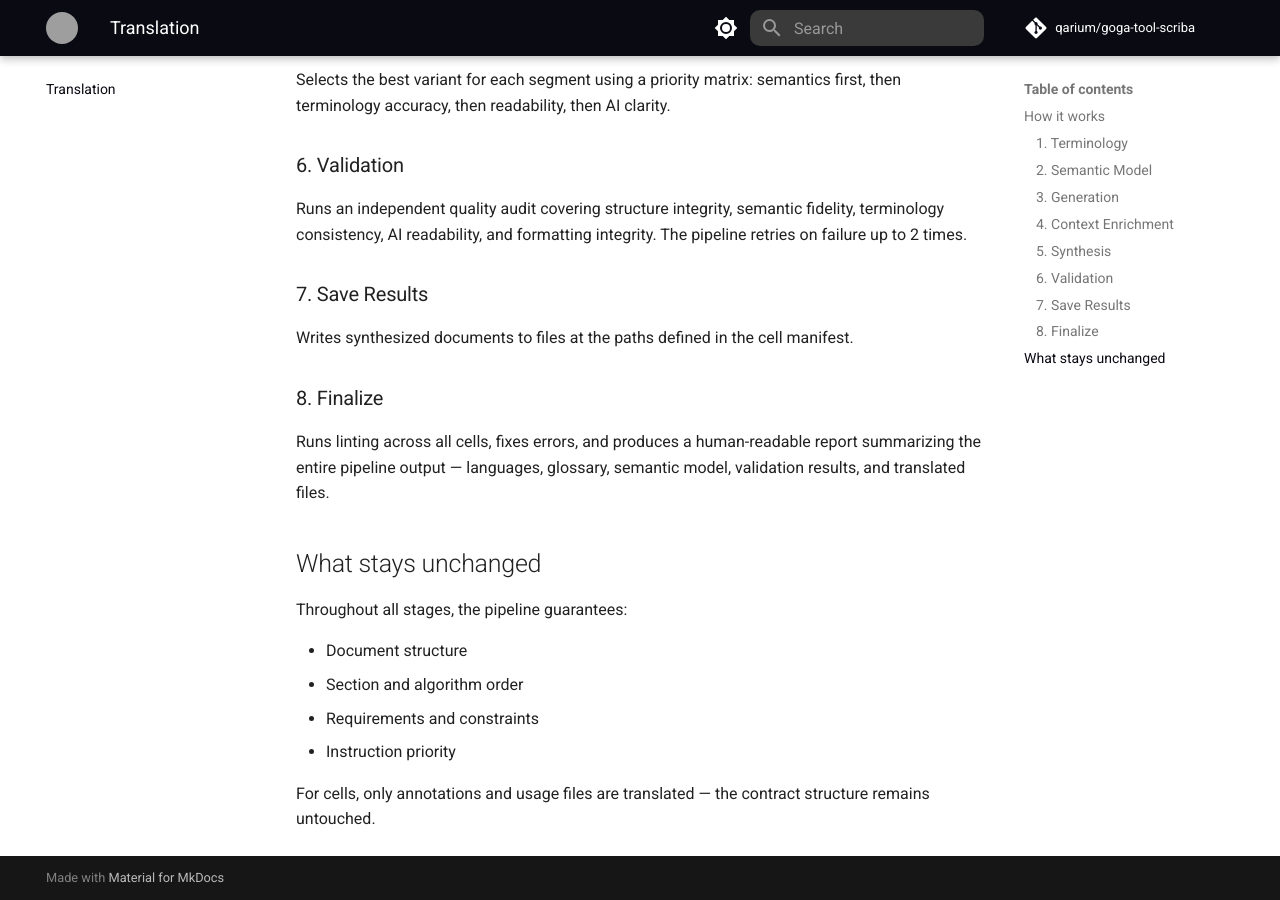
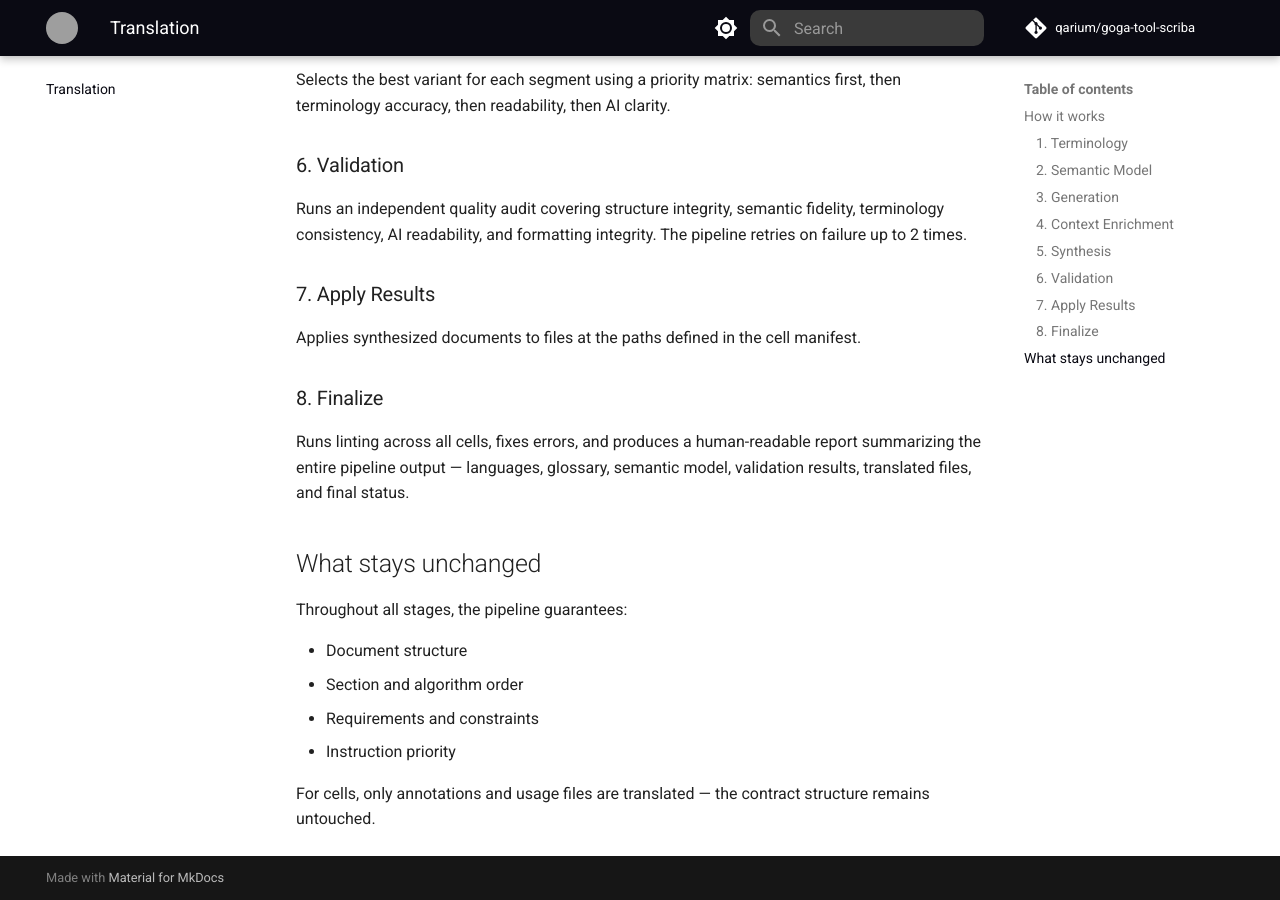
Before and after one commit to qarium/goga-tool-scriba, an MkDocs documentation site: the page built from docs/pipeline/index.md, in a window 1280 px wide and 900 px high, scrolled down 1107 px. Built offline with MkDocs 1.6.1 and Material for MkDocs 9.7.7, drawn with Linux system fonts in a browser that asks for light colours; comment, search, counter and statistics services are not loaded; grey boxes are pictures that could not be loaded.

Commit message:
feat: update docs

```diff
--- a/docs/pipeline/index.md
+++ b/docs/pipeline/index.md
@@ -36,13 +36,13 @@ Selects the best variant for each segment using a priority matrix: semantics fir
 
 Runs an independent quality audit covering structure integrity, semantic fidelity, terminology consistency, AI readability, and formatting integrity. The pipeline retries on failure up to 2 times.
 
-### 7. Save Results
+### 7. Apply Results
 
-Writes synthesized documents to files at the paths defined in the cell manifest.
+Applies synthesized documents to files at the paths defined in the cell manifest.
 
 ### 8. Finalize
 
-Runs linting across all cells, fixes errors, and produces a human-readable report summarizing the entire pipeline output — languages, glossary, semantic model, validation results, and translated files.
+Runs linting across all cells, fixes errors, and produces a human-readable report summarizing the entire pipeline output — languages, glossary, semantic model, validation results, translated files, and final status.
 
 ## What stays unchanged
 
```
Also changed, not shown: 1 other file.
